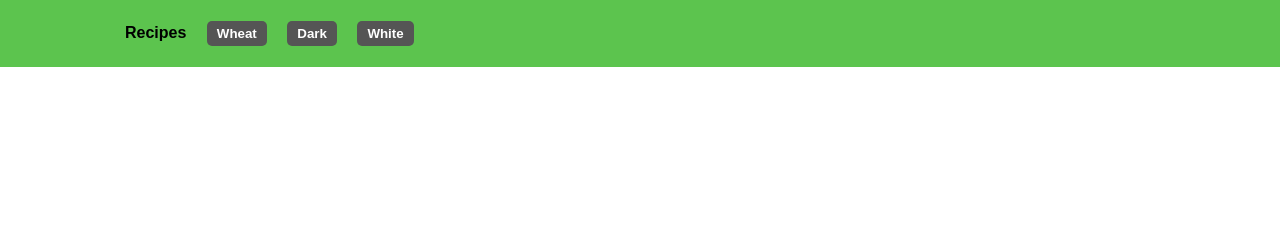
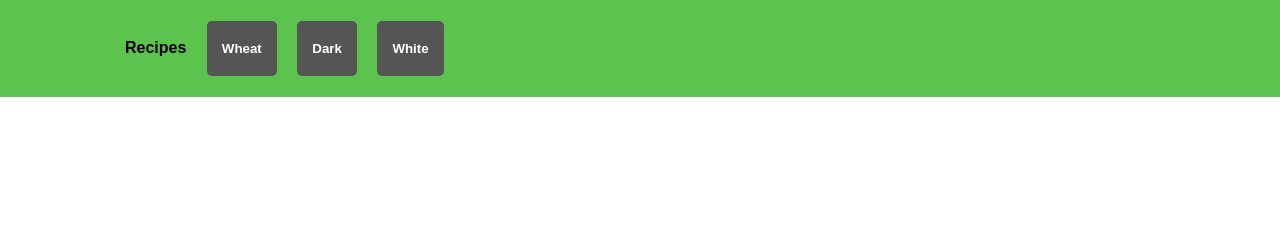
Before and after one commit to joaomarcos17/blog, a plain HTML site: page index.html in a window 1280 px wide. Shown: the top 230 px of the page. Drawn offline with Linux system fonts and the light colour scheme.

Commit message:
Update index.css

```diff
--- a/index.css
+++ b/index.css
@@ -36,7 +36,7 @@ h1{
 }
 button{
     border: none;
-    padding: 5px 10px;
+    padding: 20px 15px;
     background-color: #555;
     border-radius: 5px;
 
```
